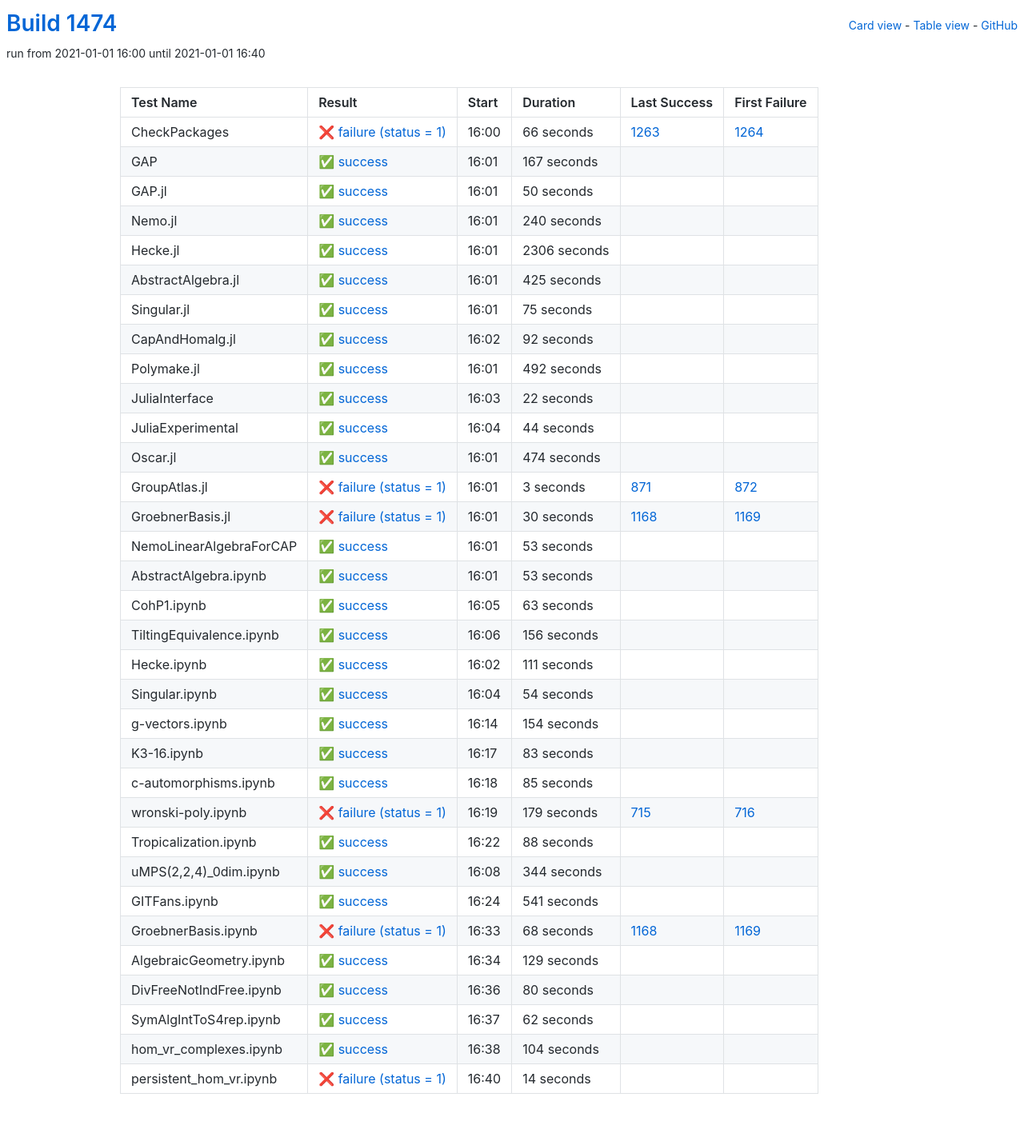
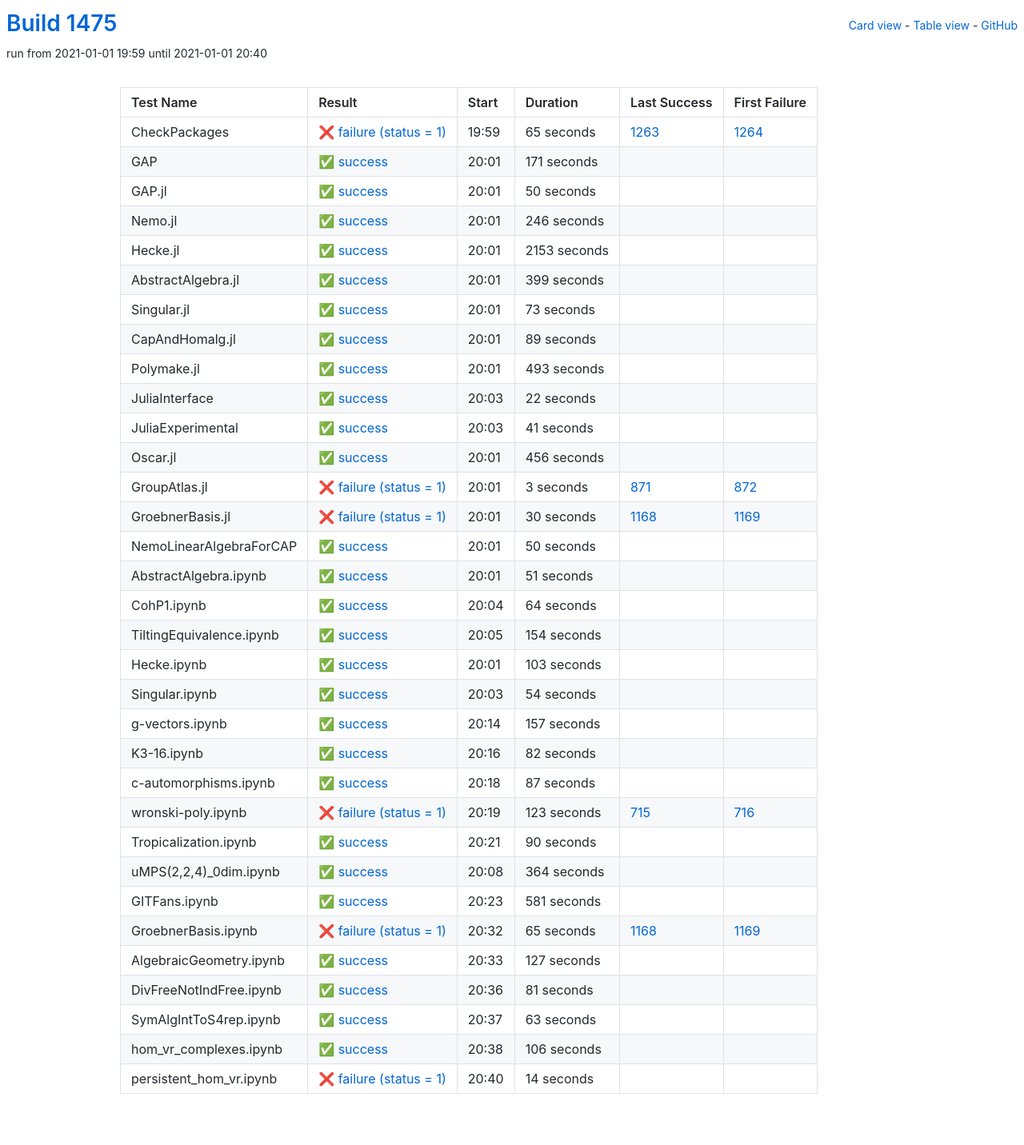
Before and after one commit to oscar-system/oscar-ci-status-stable, a Jekyll site: the page built from table.html, in a window 1280 px wide. Shown: the whole page at 80% size. Built offline with Jekyll 4.4.1, drawn with Linux system fonts in a browser that asks for light colours.

Commit message:
Build #1475

```diff
--- a/_data/ci.yml
+++ b/_data/ci.yml
@@ -1,6 +1,6 @@
 ---
-build: 1474
-build_url: https://oscarci.mathematik.uni-kl.de/job/oscar-stable/1474/
+build: 1475
+build_url: https://oscarci.mathematik.uni-kl.de/job/oscar-stable/1475/
 job: oscar-stable
 organization: oscar-system
 repo: oscar-ci-status-stable
@@ -8,32 +8,32 @@ repourl: https://github.com/oscar-system/oscar-ci-status-stable
 tests:
 - name: CheckPackages
   id: checkpackages
-  log: https://oscarci.mathematik.uni-kl.de/job/oscar-stable/1474/artifact/logs/build-1474/CheckPackages.log
-  start: 2021-01-01 16:00
+  log: https://oscarci.mathematik.uni-kl.de/job/oscar-stable/1475/artifact/logs/build-1475/CheckPackages.log
+  start: 2021-01-01 19:59
   success: false
   exitcode: 1
   status: failure
-  duration: 66
+  duration: 65
   last_success: 1263
   last_success_url: https://oscarci.mathematik.uni-kl.de/job/oscar-stable/1263/
   first_failure: 1264
   first_failure_url: https://oscarci.mathematik.uni-kl.de/job/oscar-stable/1264/
 - name: GAP
   id: gap
-  log: https://oscarci.mathematik.uni-kl.de/job/oscar-stable/1474/artifact/logs/build-1474/GAP.log
-  start: 2021-01-01 16:01
+  log: https://oscarci.mathematik.uni-kl.de/job/oscar-stable/1475/artifact/logs/build-1475/GAP.log
+  start: 2021-01-01 20:01
   success: true
   exitcode: 0
   status: success
-  duration: 167
+  duration: 171
   last_success: false
   last_success_url:
   first_failure: false
   first_failure_url:
 - name: GAP.jl
   id: gap-jl
-  log: https://oscarci.mathematik.uni-kl.de/job/oscar-stable/1474/artifact/logs/build-1474/GAP.jl.log
-  start: 2021-01-01 16:01
+  log: https://oscarci.mathematik.uni-kl.de/job/oscar-stable/1475/artifact/logs/build-1475/GAP.jl.log
+  start: 2021-01-01 20:01
   success: true
   exitcode: 0
   status: success
@@ -44,80 +44,80 @@ tests:
   first_failure_url:
 - name: Nemo.jl
   id: nemo-jl
-  log: https://oscarci.mathematik.uni-kl.de/job/oscar-stable/1474/artifact/logs/build-1474/Nemo.jl.log
-  start: 2021-01-01 16:01
+  log: https://oscarci.mathematik.uni-kl.de/job/oscar-stable/1475/artifact/logs/build-1475/Nemo.jl.log
+  start: 2021-01-01 20:01
   success: true
   exitcode: 0
   status: success
-  duration: 240
+  duration: 246
   last_success: false
   last_success_url:
   first_failure: false
   first_failure_url:
 - name: Hecke.jl
   id: hecke-jl
-  log: https://oscarci.mathematik.uni-kl.de/job/oscar-stable/1474/artifact/logs/build-1474/Hecke.jl.log
-  start: 2021-01-01 16:01
+  log: https://oscarci.mathematik.uni-kl.de/job/oscar-stable/1475/artifact/logs/build-1475/Hecke.jl.log
+  start: 2021-01-01 20:01
   success: true
   exitcode: 0
   status: success
-  duration: 2306
+  duration: 2153
   last_success: false
   last_success_url:
   first_failure: false
   first_failure_url:
 - name: AbstractAlgebra.jl
   id: abstractalgebra-jl
-  log: https://oscarci.mathematik.uni-kl.de/job/oscar-stable/1474/artifact/logs/build-1474/AbstractAlgebra.jl.log
-  start: 2021-01-01 16:01
+  log: https://oscarci.mathematik.uni-kl.de/job/oscar-stable/1475/artifact/logs/build-1475/AbstractAlgebra.jl.log
+  start: 2021-01-01 20:01
   success: true
   exitcode: 0
   status: success
-  duration: 425
+  duration: 399
   last_success: false
   last_success_url:
   first_failure: false
   first_failure_url:
 - name: Singular.jl
   id: singular-jl
-  log: https://oscarci.mathematik.uni-kl.de/job/oscar-stable/1474/artifact/logs/build-1474/Singular.jl.log
-  start: 2021-01-01 16:01
+  log: https://oscarci.mathematik.uni-kl.de/job/oscar-stable/1475/artifact/logs/build-1475/Singular.jl.log
+  start: 2021-01-01 20:01
   success: true
   exitcode: 0
   status: success
-  duration: 75
+  duration: 73
   last_success: false
   last_success_url:
   first_failure: false
   first_failure_url:
 - name: CapAndHomalg.jl
   id: capandhomalg-jl
-  log: https://oscarci.mathematik.uni-kl.de/job/oscar-stable/1474/artifact/logs/build-1474/CapAndHomalg.jl.log
-  start: 2021-01-01 16:02
+  log: https://oscarci.mathematik.uni-kl.de/job/oscar-stable/1475/artifact/logs/build-1475/CapAndHomalg.jl.log
+  start: 2021-01-01 20:01
   success: true
   exitcode: 0
   status: success
-  duration: 92
+  duration: 89
   last_success: false
   last_success_url:
   first_failure: false
   first_failure_url:
 - name: Polymake.jl
   id: polymake-jl
-  log: https://oscarci.mathematik.uni-kl.de/job/oscar-stable/1474/artifact/logs/build-1474/Polymake.jl.log
-  start: 2021-01-01 16:01
+  log: https://oscarci.mathematik.uni-kl.de/job/oscar-stable/1475/artifact/logs/build-1475/Polymake.jl.log
+  start: 2021-01-01 20:01
   success: true
   exitcode: 0
   status: success
-  duration: 492
+  duration: 493
   last_success: false
   last_success_url:
   first_failure: false
   first_failure_url:
 - name: JuliaInterface
   id: juliainterface
-  log: https://oscarci.mathematik.uni-kl.de/job/oscar-stable/1474/artifact/logs/build-1474/JuliaInterface.log
-  start: 2021-01-01 16:03
+  log: https://oscarci.mathematik.uni-kl.de/job/oscar-stable/1475/artifact/logs/build-1475/JuliaInterface.log
+  start: 2021-01-01 20:03
   success: true
   exitcode: 0
   status: success
@@ -128,32 +128,32 @@ tests:
   first_failure_url:
 - name: JuliaExperimental
   id: juliaexperimental
-  log: https://oscarci.mathematik.uni-kl.de/job/oscar-stable/1474/artifact/logs/build-1474/JuliaExperimental.log
-  start: 2021-01-01 16:04
+  log: https://oscarci.mathematik.uni-kl.de/job/oscar-stable/1475/artifact/logs/build-1475/JuliaExperimental.log
+  start: 2021-01-01 20:03
   success: true
   exitcode: 0
   status: success
-  duration: 44
+  duration: 41
   last_success: false
   last_success_url:
   first_failure: false
   first_failure_url:
 - name: Oscar.jl
   id: oscar-jl
-  log: https://oscarci.mathematik.uni-kl.de/job/oscar-stable/1474/artifact/logs/build-1474/Oscar.jl.log
-  start: 2021-01-01 16:01
+  log: https://oscarci.mathematik.uni-kl.de/job/oscar-stable/1475/artifact/logs/build-1475/Oscar.jl.log
+  start: 2021-01-01 20:01
   success: true
   exitcode: 0
   status: success
-  duration: 474
+  duration: 456
   last_success: false
   last_success_url:
   first_failure: false
   first_failure_url:
 - name: GroupAtlas.jl
   id: groupatlas-jl
-  log: https://oscarci.mathematik.uni-kl.de/job/oscar-stable/1474/artifact/logs/build-1474/GroupAtlas.jl.log
-  start: 2021-01-01 16:01
+  log: https://oscarci.mathematik.uni-kl.de/job/oscar-stable/1475/artifact/logs/build-1475/GroupAtlas.jl.log
+  start: 2021-01-01 20:01
   success: false
   exitcode: 1
   status: failure
@@ -164,8 +164,8 @@ tests:
   first_failure_url: https://oscarci.mathematik.uni-kl.de/job/oscar-stable/872/
 - name: GroebnerBasis.jl
   id: groebnerbasis-jl
-  log: https://oscarci.mathematik.uni-kl.de/job/oscar-stable/1474/artifact/logs/build-1474/GroebnerBasis.jl.log
-  start: 2021-01-01 16:01
+  log: https://oscarci.mathematik.uni-kl.de/job/oscar-stable/1475/artifact/logs/build-1475/GroebnerBasis.jl.log
+  start: 2021-01-01 20:01
   success: false
   exitcode: 1
   status: failure
@@ -176,68 +176,68 @@ tests:
   first_failure_url: https://oscarci.mathematik.uni-kl.de/job/oscar-stable/1169/
 - name: NemoLinearAlgebraForCAP
   id: nemolinearalgebraforcap
-  log: https://oscarci.mathematik.uni-kl.de/job/oscar-stable/1474/artifact/logs/build-1474/NemoLinearAlgebraForCAP.log
-  start: 2021-01-01 16:01
+  log: https://oscarci.mathematik.uni-kl.de/job/oscar-stable/1475/artifact/logs/build-1475/NemoLinearAlgebraForCAP.log
+  start: 2021-01-01 20:01
   success: true
   exitcode: 0
   status: success
-  duration: 53
+  duration: 50
   last_success: false
   last_success_url:
   first_failure: false
   first_failure_url:
 - name: AbstractAlgebra.ipynb
   id: abstractalgebra-ipynb
-  log: https://oscarci.mathematik.uni-kl.de/job/oscar-stable/1474/artifact/logs/build-1474/AbstractAlgebra.ipynb.log
-  start: 2021-01-01 16:01
+  log: https://oscarci.mathematik.uni-kl.de/job/oscar-stable/1475/artifact/logs/build-1475/AbstractAlgebra.ipynb.log
+  start: 2021-01-01 20:01
   success: true
   exitcode: 0
   status: success
-  duration: 53
+  duration: 51
   last_success: false
   last_success_url:
   first_failure: false
   first_failure_url:
 - name: CohP1.ipynb
   id: cohp1-ipynb
-  log: https://oscarci.mathematik.uni-kl.de/job/oscar-stable/1474/artifact/logs/build-1474/CohP1.ipynb.log
-  start: 2021-01-01 16:05
+  log: https://oscarci.mathematik.uni-kl.de/job/oscar-stable/1475/artifact/logs/build-1475/CohP1.ipynb.log
+  start: 2021-01-01 20:04
   success: true
   exitcode: 0
   status: success
-  duration: 63
+  duration: 64
   last_success: false
   last_success_url:
   first_failure: false
   first_failure_url:
 - name: TiltingEquivalence.ipynb
   id: tiltingequivalence-ipynb
-  log: https://oscarci.mathematik.uni-kl.de/job/oscar-stable/1474/artifact/logs/build-1474/TiltingEquivalence.ipynb.log
-  start: 2021-01-01 16:06
+  log: https://oscarci.mathematik.uni-kl.de/job/oscar-stable/1475/artifact/logs/build-1475/TiltingEquivalence.ipynb.log
+  start: 2021-01-01 20:05
   success: true
   exitcode: 0
   status: success
-  duration: 156
+  duration: 154
   last_success: false
   last_success_url:
   first_failure: false
   first_failure_url:
 - name: Hecke.ipynb
   id: hecke-ipynb
-  log: https://oscarci.mathematik.uni-kl.de/job/oscar-stable/1474/artifact/logs/build-1474/Hecke.ipynb.log
-  start: 2021-01-01 16:02
+  log: https://oscarci.mathematik.uni-kl.de/job/oscar-stable/1475/artifact/logs/build-1475/Hecke.ipynb.log
+  start: 2021-01-01 20:01
   success: true
   exitcode: 0
   status: success
-  duration: 111
+  duration: 103
   last_success: false
   last_success_url:
   first_failure: false
   first_failure_url:
 - name: Singular.ipynb
   id: singular-ipynb
-  log: https://oscarci.mathematik.uni-kl.de/job/oscar-stable/1474/artifact/logs/build-1474/Singular.ipynb.log
-  start: 2021-01-01 16:04
+  log: https://oscarci.mathematik.uni-kl.de/job/oscar-stable/1475/artifact/logs/build-1475/Singular.ipynb.log
+  start: 2021-01-01 20:03
   success: true
   exitcode: 0
   status: success
@@ -248,152 +248,152 @@ tests:
   first_failure_url:
 - name: g-vectors.ipynb
   id: g-vectors-ipynb
-  log: https://oscarci.mathematik.uni-kl.de/job/oscar-stable/1474/artifact/logs/build-1474/g-vectors.ipynb.log
-  start: 2021-01-01 16:14
+  log: https://oscarci.mathematik.uni-kl.de/job/oscar-stable/1475/artifact/logs/build-1475/g-vectors.ipynb.log
+  start: 2021-01-01 20:14
   success: true
   exitcode: 0
   status: success
-  duration: 154
+  duration: 157
   last_success: false
   last_success_url:
   first_failure: false
   first_failure_url:
 - name: K3-16.ipynb
   id: k3-16-ipynb
-  log: https://oscarci.mathematik.uni-kl.de/job/oscar-stable/1474/artifact/logs/build-1474/K3-16.ipynb.log
-  start: 2021-01-01 16:17
+  log: https://oscarci.mathematik.uni-kl.de/job/oscar-stable/1475/artifact/logs/build-1475/K3-16.ipynb.log
+  start: 2021-01-01 20:16
   success: true
   exitcode: 0
   status: success
-  duration: 83
+  duration: 82
   last_success: false
   last_success_url:
   first_failure: false
   first_failure_url:
 - name: c-automorphisms.ipynb
   id: c-automorphisms-ipynb
-  log: https://oscarci.mathematik.uni-kl.de/job/oscar-stable/1474/artifact/logs/build-1474/c-automorphisms.ipynb.log
-  start: 2021-01-01 16:18
+  log: https://oscarci.mathematik.uni-kl.de/job/oscar-stable/1475/artifact/logs/build-1475/c-automorphisms.ipynb.log
+  start: 2021-01-01 20:18
   success: true
   exitcode: 0
   status: success
-  duration: 85
+  duration: 87
   last_success: false
   last_success_url:
   first_failure: false
   first_failure_url:
 - name: wronski-poly.ipynb
   id: wronski-poly-ipynb
-  log: https://oscarci.mathematik.uni-kl.de/job/oscar-stable/1474/artifact/logs/build-1474/wronski-poly.ipynb.log
-  start: 2021-01-01 16:19
+  log: https://oscarci.mathematik.uni-kl.de/job/oscar-stable/1475/artifact/logs/build-1475/wronski-poly.ipynb.log
+  start: 2021-01-01 20:19
   success: false
   exitcode: 1
   status: failure
-  duration: 179
+  duration: 123
   last_success: 715
   last_success_url: https://oscarci.mathematik.uni-kl.de/job/oscar-stable/715/
   first_failure: 716
   first_failure_url: https://oscarci.mathematik.uni-kl.de/job/oscar-stable/716/
 - name: Tropicalization.ipynb
   id: tropicalization-ipynb
-  log: https://oscarci.mathematik.uni-kl.de/job/oscar-stable/1474/artifact/logs/build-1474/Tropicalization.ipynb.log
-  start: 2021-01-01 16:22
+  log: https://oscarci.mathematik.uni-kl.de/job/oscar-stable/1475/artifact/logs/build-1475/Tropicalization.ipynb.log
+  start: 2021-01-01 20:21
   success: true
   exitcode: 0
   status: success
-  duration: 88
+  duration: 90
   last_success: false
   last_success_url:
   first_failure: false
   first_failure_url:
 - name: uMPS(2,2,4)_0dim.ipynb
   id: umps-2-2-4-0dim-ipynb
-  log: https://oscarci.mathematik.uni-kl.de/job/oscar-stable/1474/artifact/logs/build-1474/uMPS-2-2-4-_0dim.ipynb.log
-  start: 2021-01-01 16:08
+  log: https://oscarci.mathematik.uni-kl.de/job/oscar-stable/1475/artifact/logs/build-1475/uMPS-2-2-4-_0dim.ipynb.log
+  start: 2021-01-01 20:08
   success: true
   exitcode: 0
   status: success
-  duration: 344
+  duration: 364
   last_success: false
   last_success_url:
   first_failure: false
   first_failure_url:
 - name: GITFans.ipynb
   id: gitfans-ipynb
-  log: https://oscarci.mathematik.uni-kl.de/job/oscar-stable/1474/artifact/logs/build-1474/GITFans.ipynb.log
-  start: 2021-01-01 16:24
+  log: https://oscarci.mathematik.uni-kl.de/job/oscar-stable/1475/artifact/logs/build-1475/GITFans.ipynb.log
+  start: 2021-01-01 20:23
   success: true
   exitcode: 0
   status: success
-  duration: 541
+  duration: 581
   last_success: false
   last_success_url:
   first_failure: false
   first_failure_url:
 - name: GroebnerBasis.ipynb
   id: groebnerbasis-ipynb
-  log: https://oscarci.mathematik.uni-kl.de/job/oscar-stable/1474/artifact/logs/build-1474/GroebnerBasis.ipynb.log
-  start: 2021-01-01 16:33
+  log: https://oscarci.mathematik.uni-kl.de/job/oscar-stable/1475/artifact/logs/build-1475/GroebnerBasis.ipynb.log
+  start: 2021-01-01 20:32
   success: false
   exitcode: 1
   status: failure
-  duration: 68
+  duration: 65
   last_success: 1168
   last_success_url: https://oscarci.mathematik.uni-kl.de/job/oscar-stable/1168/
   first_failure: 1169
   first_failure_url: https://oscarci.mathematik.uni-kl.de/job/oscar-stable/1169/
 - name: AlgebraicGeometry.ipynb
   id: algebraicgeometry-ipynb
-  log: https://oscarci.mathematik.uni-kl.de/job/oscar-stable/1474/artifact/logs/build-1474/AlgebraicGeometry.ipynb.log
-  start: 2021-01-01 16:34
+  log: https://oscarci.mathematik.uni-kl.de/job/oscar-stable/1475/artifact/logs/build-1475/AlgebraicGeometry.ipynb.log
+  start: 2021-01-01 20:33
   success: true
   exitcode: 0
   status: success
-  duration: 129
+  duration: 127
   last_success: false
   last_success_url:
   first_failure: false
   first_failure_url:
 - name: DivFreeNotIndFree.ipynb
   id: divfreenotindfree-ipynb
-  log: https://oscarci.mathematik.uni-kl.de/job/oscar-stable/1474/artifact/logs/build-1474/DivFreeNotIndFree.ipynb.log
-  start: 2021-01-01 16:36
+  log: https://oscarci.mathematik.uni-kl.de/job/oscar-stable/1475/artifact/logs/build-1475/DivFreeNotIndFree.ipynb.log
+  start: 2021-01-01 20:36
   success: true
   exitcode: 0
   status: success
-  duration: 80
+  duration: 81
   last_success: false
   last_success_url:
   first_failure: false
   first_failure_url:
 - name: SymAlgIntToS4rep.ipynb
   id: symalginttos4rep-ipynb
-  log: https://oscarci.mathematik.uni-kl.de/job/oscar-stable/1474/artifact/logs/build-1474/SymAlgIntToS4rep.ipynb.log
-  start: 2021-01-01 16:37
+  log: https://oscarci.mathematik.uni-kl.de/job/oscar-stable/1475/artifact/logs/build-1475/SymAlgIntToS4rep.ipynb.log
+  start: 2021-01-01 20:37
   success: true
   exitcode: 0
   status: success
-  duration: 62
+  duration: 63
   last_success: false
   last_success_url:
   first_failure: false
   first_failure_url:
 - name: hom_vr_complexes.ipynb
   id: hom-vr-complexes-ipynb
-  log: https://oscarci.mathematik.uni-kl.de/job/oscar-stable/1474/artifact/logs/build-1474/hom_vr_complexes.ipynb.log
-  start: 2021-01-01 16:38
+  log: https://oscarci.mathematik.uni-kl.de/job/oscar-stable/1475/artifact/logs/build-1475/hom_vr_complexes.ipynb.log
+  start: 2021-01-01 20:38
   success: true
   exitcode: 0
   status: success
-  duration: 104
+  duration: 106
   last_success: false
   last_success_url:
   first_failure: false
   first_failure_url:
 - name: persistent_hom_vr.ipynb
   id: persistent-hom-vr-ipynb
-  log: https://oscarci.mathematik.uni-kl.de/job/oscar-stable/1474/artifact/logs/build-1474/persistent_hom_vr.ipynb.log
-  start: 2021-01-01 16:40
+  log: https://oscarci.mathematik.uni-kl.de/job/oscar-stable/1475/artifact/logs/build-1475/persistent_hom_vr.ipynb.log
+  start: 2021-01-01 20:40
   success: false
   exitcode: 1
   status: failure
```
Also changed, not shown: README.md.
